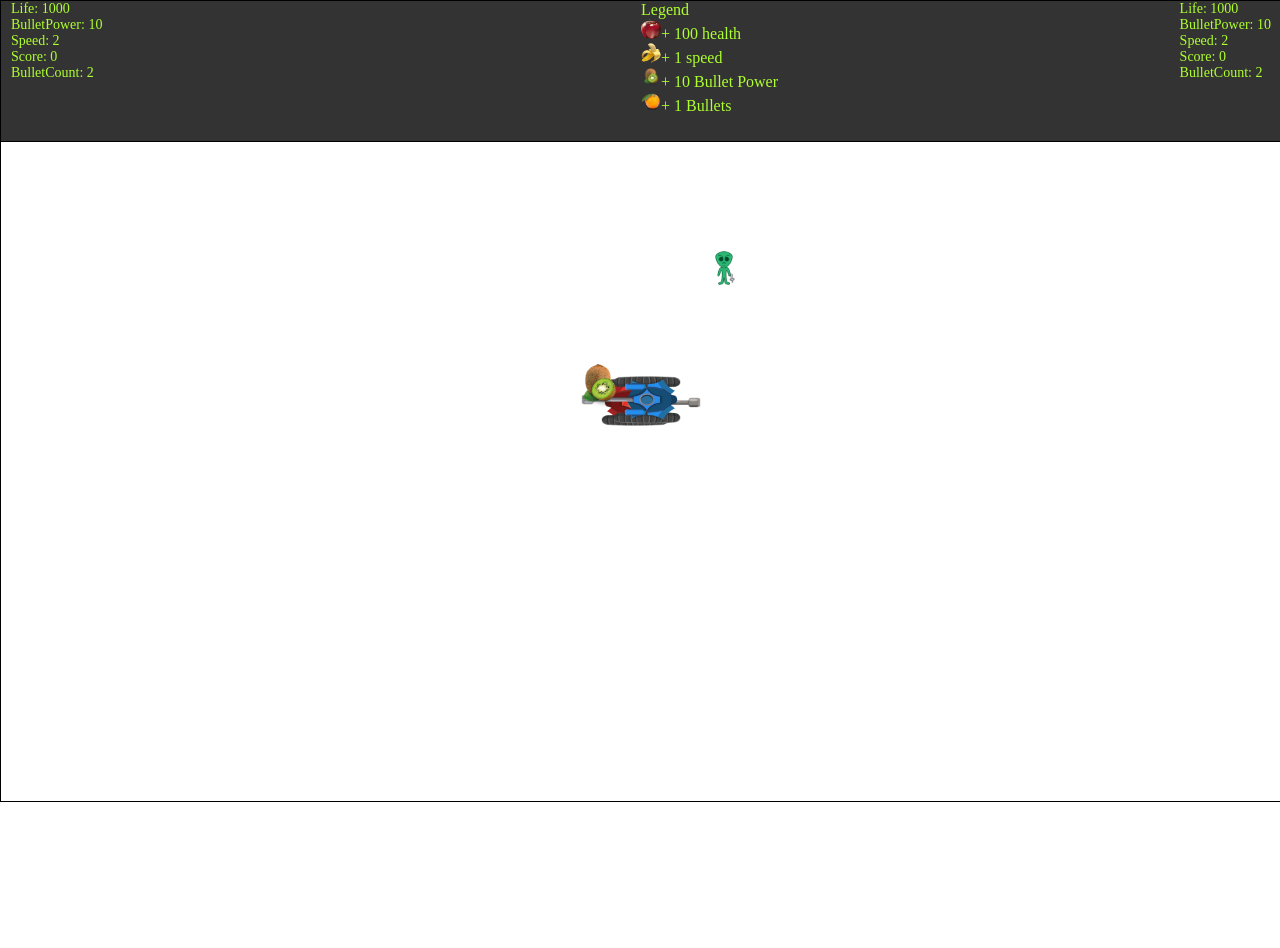
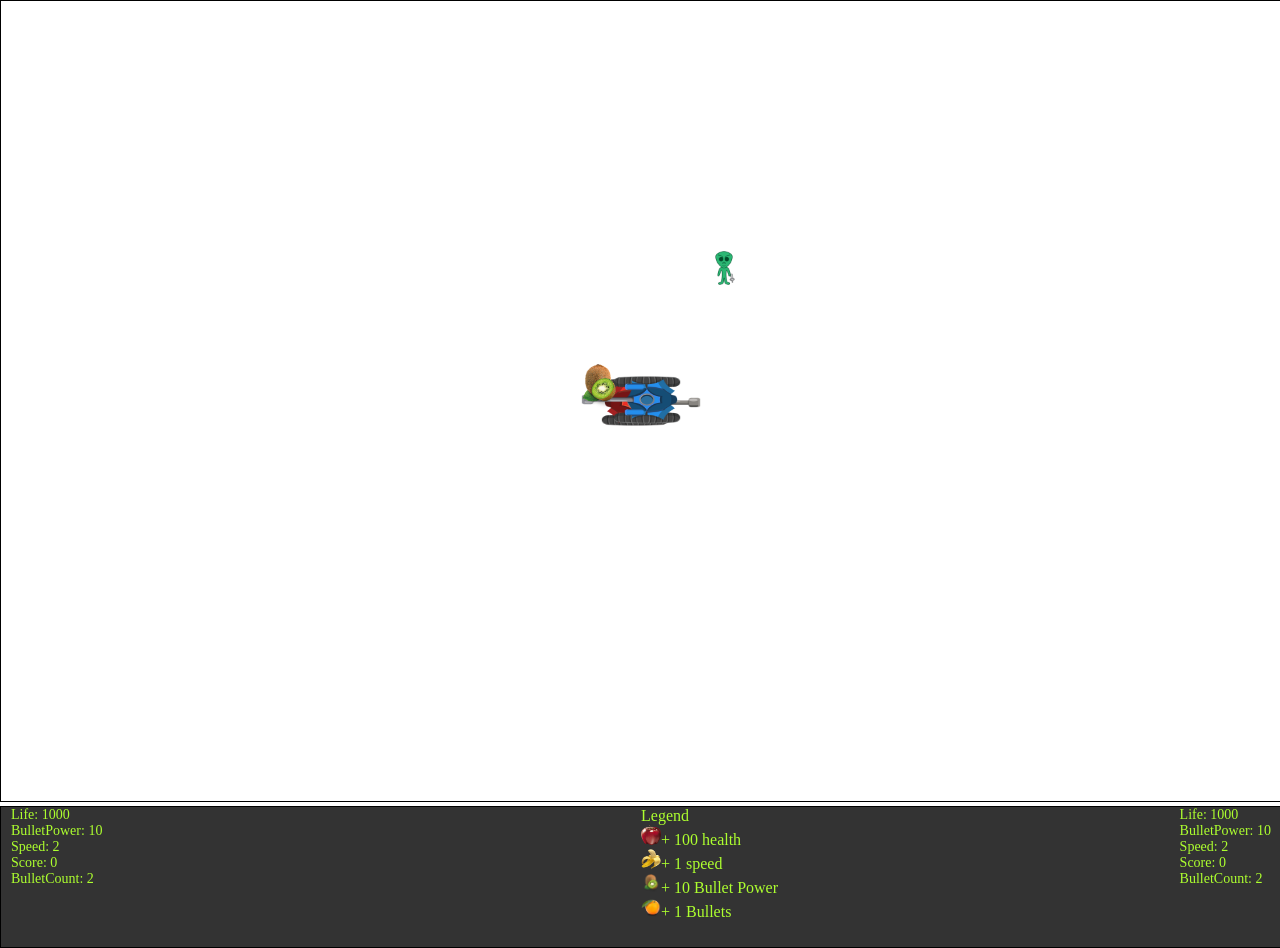
Before and after one commit to theoners/Tank-Game, a plain HTML site: page index.html in a window 1280 px wide. Before the commit the page ends 806 px from the top, so only its background shows below. Drawn offline with Linux system fonts and the light colour scheme.

Commit message:
changed scoreBoard place

```diff
--- a/index.html
+++ b/index.html
@@ -10,6 +10,8 @@
 
 </head>
 <body>
+
+<div id="game-container"></div>
 <div id="score-board">
 
     <div id="red-player">
@@ -24,7 +26,7 @@
         <div><img src="./image/apple.png" alt="apple">+ 100 health</div>
         <div><img src="./image/banana.png" alt="banana">+ 1 speed</div>
         <div><img src="./image/kiwi.png" alt="kiwi">+ 10 Bullet Power</div>
-        <div><img src="./image/orange.png" alt="orange">+ 1 Bullets </div>
+        <div><img src="./image/orange.png" alt="orange">+ 1 Bullets</div>
     </div>
     <div id="blue-player">
         <div></div>
@@ -35,7 +37,6 @@
     </div>
 
 </div>
-<div id="game-container"></div>
 <script src="./scripts/constants.js"></script>
 <script src="scripts/gameObjects/Tank.js"></script>
 <script src="scripts/gameObjects/Bullet.js"></script>
--- a/styles/game.css
+++ b/styles/game.css
@@ -1,5 +1,7 @@
 canvas{
     border: 1px solid black;
+
+
 }
 body{
     margin: 0;
@@ -11,7 +13,7 @@ body{
     border: 1px solid black;
     width: 1280px;
     height: 140px;
-display: inline-block;
+
     background-color: #333;
 }
 
@@ -20,13 +22,13 @@ display: inline-block;
 }
 
 #red-player {
-    margin-left: 10px;
+    padding-left: 10px;
     font-size: 14px;
 float: left;
 }
 
 #blue-player {
-    margin-right: 10px;
+    padding-right: 10px;
 font-size: 14px;
    float: right;
 }
```
